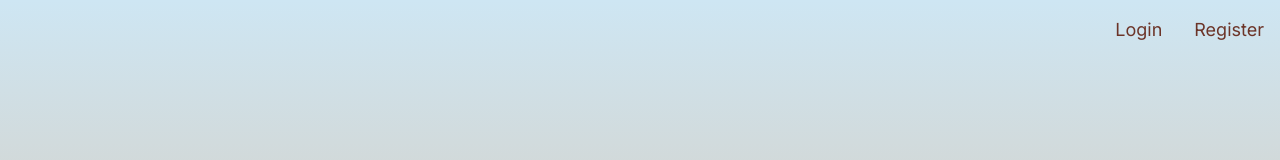
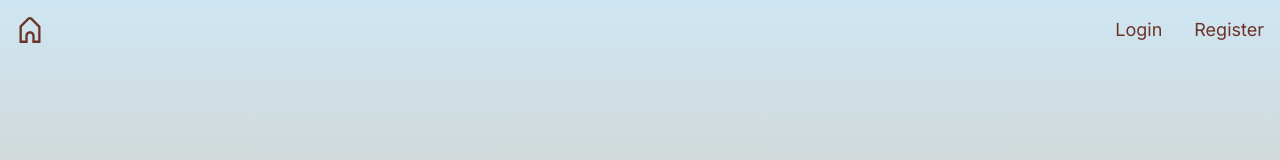
Before and after one commit to OxygenOnline/dog_shelter, a Next.js app in the folder frontend/: page / in a window 1280 px wide. Shown: the top 160 px of the page. Built offline with nearby package versions, Linux system fonts and the light colour scheme.

Commit message:
home section added to nav

```diff
--- a/frontend/app/components/Navbar.tsx
+++ b/frontend/app/components/Navbar.tsx
@@ -1,9 +1,15 @@
 import Link from 'next/link';
+import { CgHome } from "react-icons/cg";
 
 const Navbar: React.FC = () => {
     return (
-        <nav>
-            <div className='flex justify-end align-end text-lg'>
+        <nav className='flex flex-row justify-between'>
+            <div className='flex text-lg'>
+                <Link href='/' className='flex justify-center items-center mx-4 hover:text-slate-700'>
+                    <CgHome size={28} className="inline-block align-middle" />
+                </Link>
+            </div>
+            <div className='flex text-lg'>
                 <ul className='flex'>
                     <li className='p-4'>
                         <Link href='/login' className='hover:text-slate-700'>Login</Link>
```
